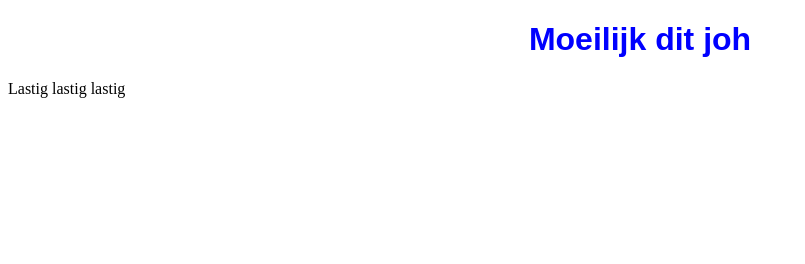
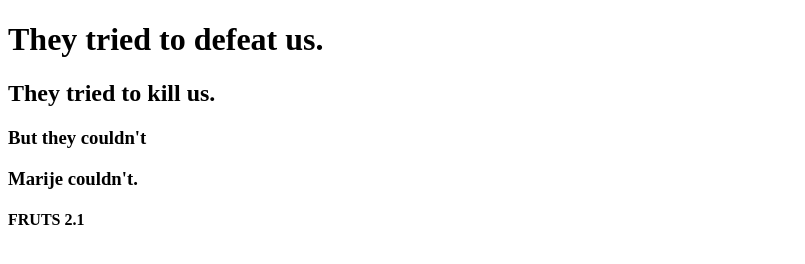
Before and after one commit to Applefanboy69x/Applefanboy69x.github.io, a plain HTML site: page index.html in a window 1280 px wide. Shown: the whole page, without its empty margins (0-805 px from the left). Drawn offline with Linux system fonts and the light colour scheme.

Commit message:
Update index.html

```diff
--- a/index.html
+++ b/index.html
@@ -3,11 +3,14 @@
 <head>
     <link rel="stylesheet" type="text/css" href="style.css">
     <meta charset="UTF-8">
-    <title>insert teamnaam</title>
+    <title>Fruts2.1</title>
 </head>
 <body>
-<h1 class="header">Moeilijk dit joh</h1>
-<p>Lastig lastig lastig</p>
+<h1>They tried to defeat us.</h1>
+<h2>They tried to kill us.</h2>
+<h3>But they couldn't</h3>
+<h3>Marije couldn't.</h3>
+<h4>FRUTS 2.1</h4>
 
 </body>
 </html>
```
